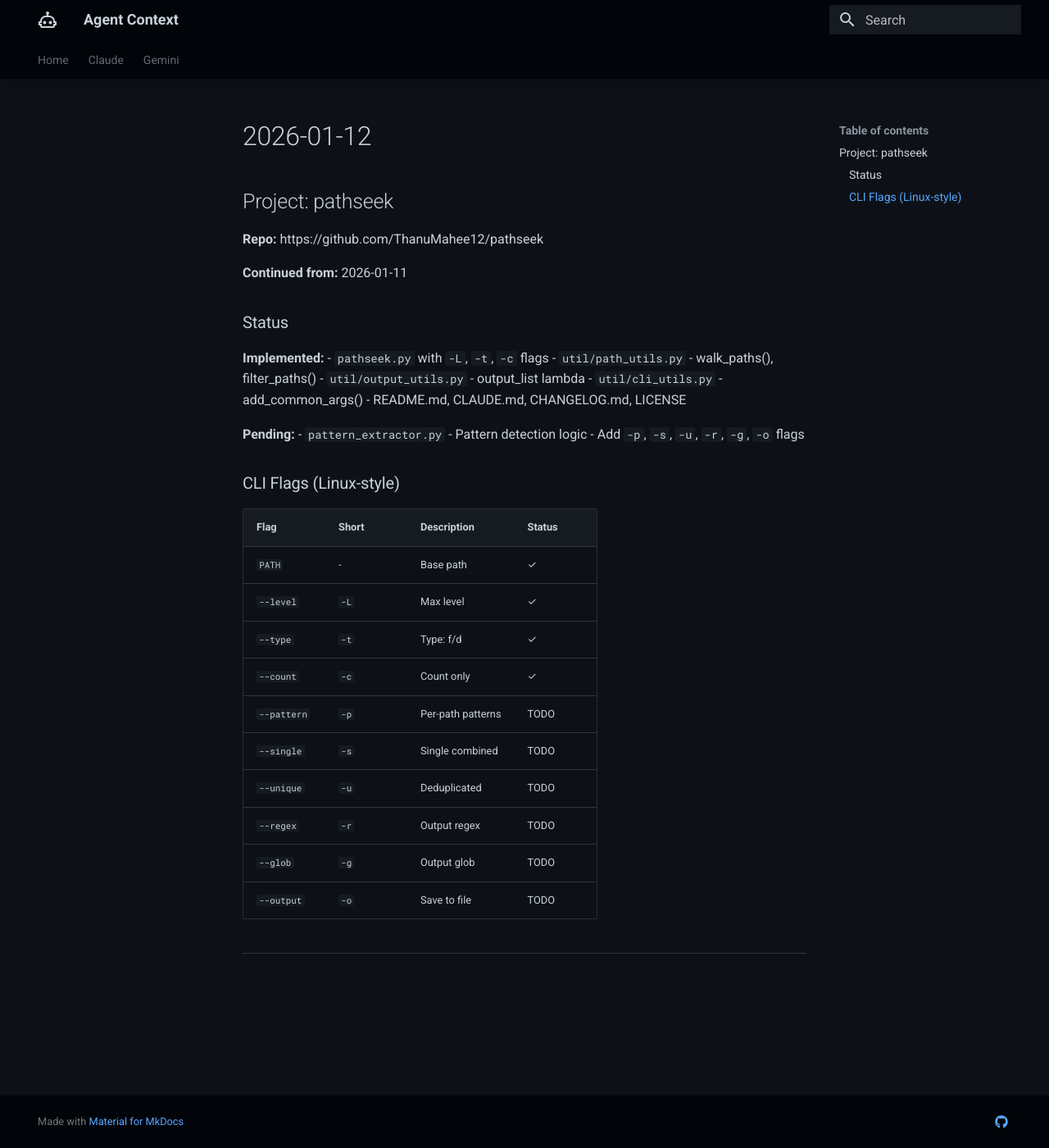
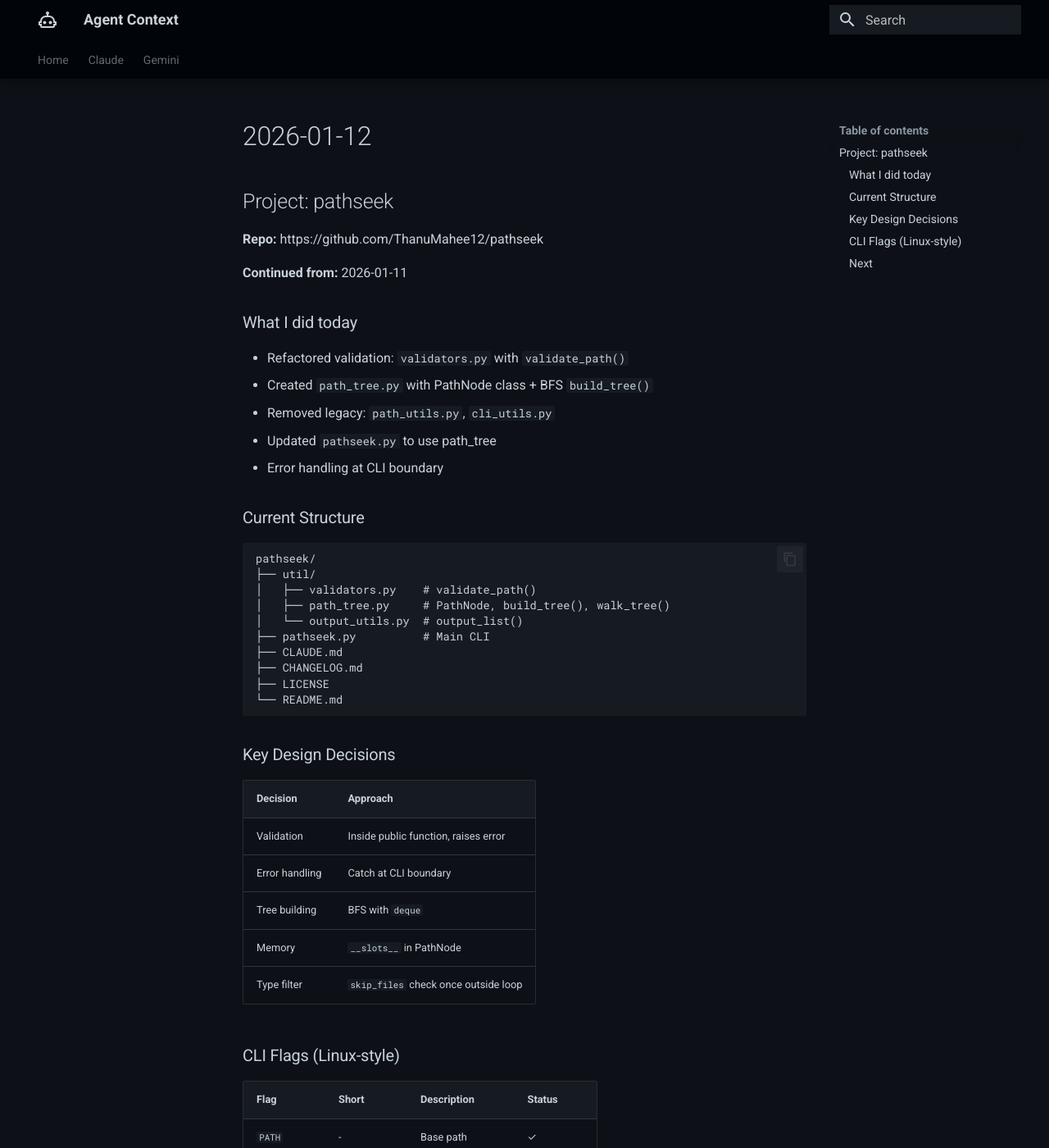
Before and after one commit to ThanuMahee12/AgentContext, an MkDocs documentation site: the page built from docs/Claude/sessions/2026-01-12.md, in a window 1280 px wide and 1400 px high. Shown: the whole window at 82% size. Built offline with MkDocs 1.6.1 and Material for MkDocs 9.7.7, drawn with Linux system fonts in a browser that asks for light colours; some of the changed text lies outside the part shown.

Commit message:
docs: update 2026-01-12 session with refactoring progress

````diff
--- a/docs/Claude/sessions/2026-01-12.md
+++ b/docs/Claude/sessions/2026-01-12.md
@@ -6,18 +6,38 @@
 
 **Continued from:** 2026-01-11
 
-### Status
+### What I did today
 
-**Implemented:**
-- `pathseek.py` with `-L`, `-t`, `-c` flags
-- `util/path_utils.py` - walk_paths(), filter_paths()
-- `util/output_utils.py` - output_list lambda
-- `util/cli_utils.py` - add_common_args()
-- README.md, CLAUDE.md, CHANGELOG.md, LICENSE
+- Refactored validation: `validators.py` with `validate_path()`
+- Created `path_tree.py` with PathNode class + BFS `build_tree()`
+- Removed legacy: `path_utils.py`, `cli_utils.py`
+- Updated `pathseek.py` to use path_tree
+- Error handling at CLI boundary
 
-**Pending:**
-- `pattern_extractor.py` - Pattern detection logic
-- Add `-p`, `-s`, `-u`, `-r`, `-g`, `-o` flags
+### Current Structure
+
+```
+pathseek/
+├── util/
+│   ├── validators.py    # validate_path()
+│   ├── path_tree.py     # PathNode, build_tree(), walk_tree()
+│   └── output_utils.py  # output_list()
+├── pathseek.py          # Main CLI
+├── CLAUDE.md
+├── CHANGELOG.md
+├── LICENSE
+└── README.md
+```
+
+### Key Design Decisions
+
+| Decision | Approach |
+|----------|----------|
+| Validation | Inside public function, raises error |
+| Error handling | Catch at CLI boundary |
+| Tree building | BFS with `deque` |
+| Memory | `__slots__` in PathNode |
+| Type filter | `skip_files` check once outside loop |
 
 ### CLI Flags (Linux-style)
 
@@ -34,4 +54,9 @@
 | `--glob` | `-g` | Output glob | TODO |
 | `--output` | `-o` | Save to file | TODO |
 
+### Next
+
+- Create `pattern_extractor.py`
+- Add pattern flags (`-p`, `-r`, `-g`, `-s`, `-u`, `-o`)
+
 ---
````
